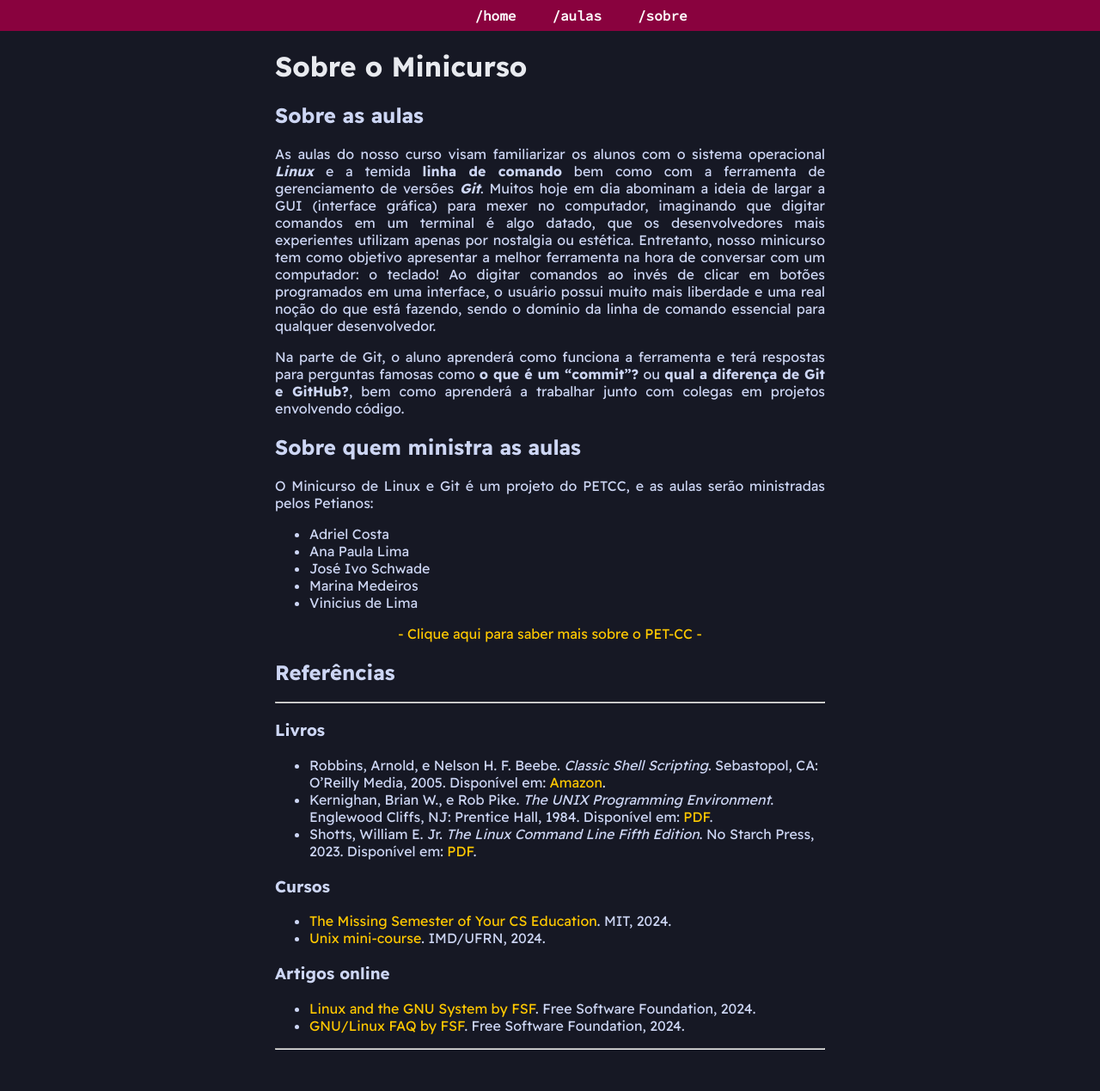
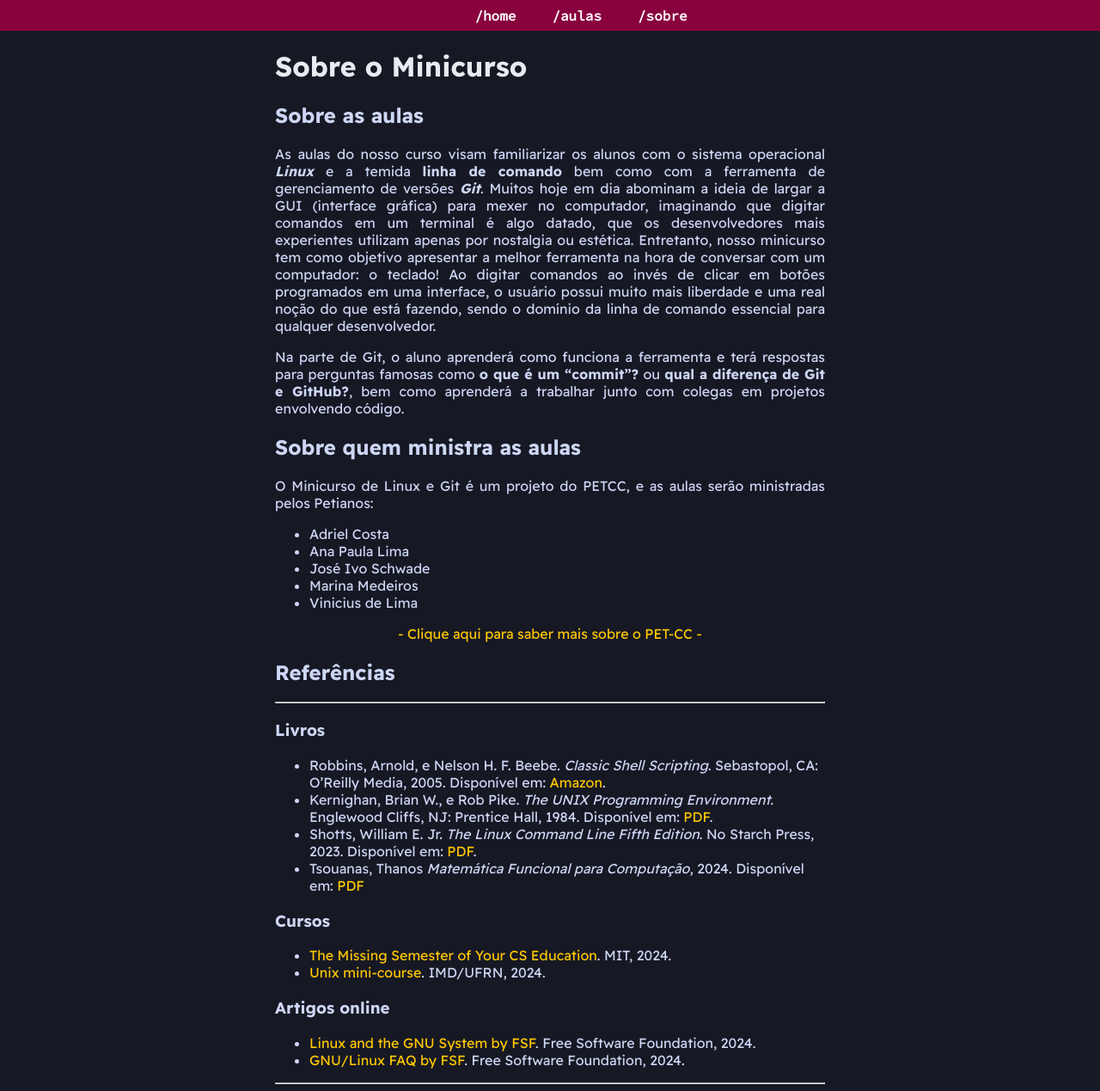
Before and after one commit to PETCC-UFRN/minicurso-linux-git, a Jekyll site: the page built from sobre.md, in a window 1280 px wide. Shown: the whole page at 86% size. Built offline with Jekyll 4.4.1, drawn with Linux system fonts in a browser that asks for light colours; before the commit the page ends 1229 px from its top, so only the background shows below that.

Commit message:
docs(sobre): referência adicionada

```diff
--- a/sobre.md
+++ b/sobre.md
@@ -32,6 +32,7 @@ O Minicurso de Linux e Git é um projeto do PETCC, e as aulas serão ministradas
 - Robbins, Arnold, e Nelson H. F. Beebe. *Classic Shell Scripting*. Sebastopol, CA: O'Reilly Media, 2005. Disponível em: [Amazon](https://www.amazon.com/Classic-Shell-Scripting-Arnold-Robbins/dp/0596005954).
 - Kernighan, Brian W., e Rob Pike. *The UNIX Programming Environment*. Englewood Cliffs, NJ: Prentice Hall, 1984. Disponível em: [PDF](https://scis.uohyd.ac.in/~apcs/itw/UNIXProgrammingEnvironment.pdf).
 - Shotts, William E. Jr. *The Linux Command Line Fifth Edition*. No Starch Press, 2023. Disponível em: [PDF](https://linuxcommand.org/tlcl.php).
+- Tsouanas, Thanos *Matemática Funcional para Computação*, 2024. Disponível em: [PDF](https://www.tsouanas.org/fmcbook/)
 
 ### Cursos
 
```
